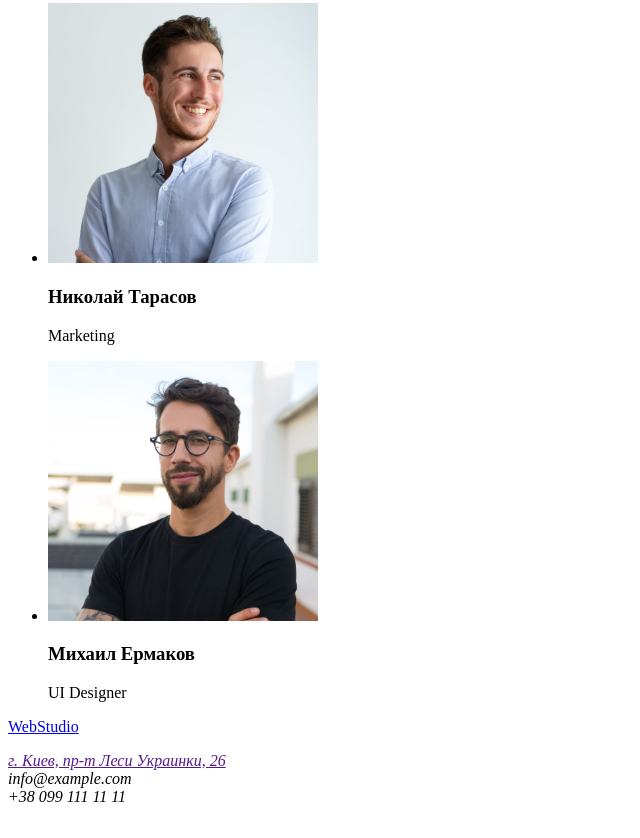
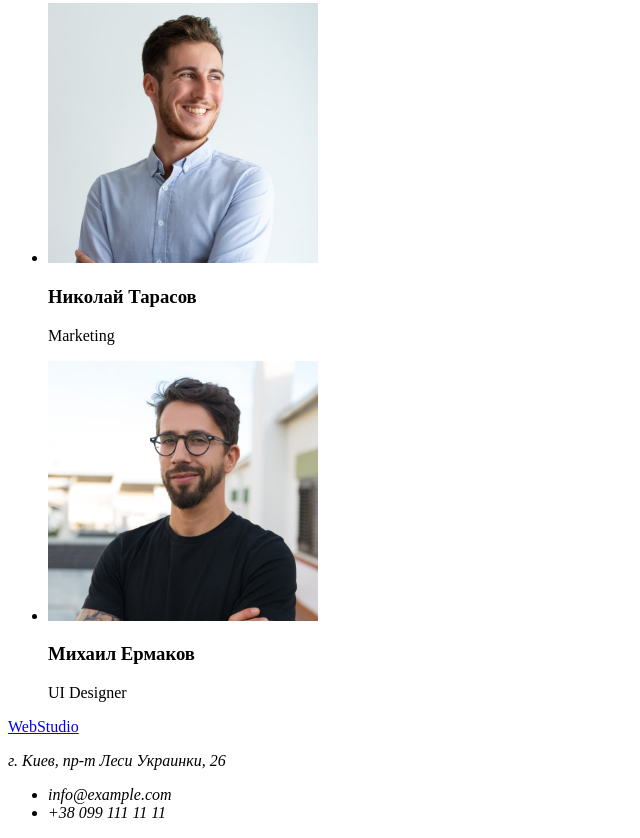
Before and after one commit to pekosk/goit-markup-hw-01, a plain HTML site: page index.html in a window 1280 px wide. Shown: the part 2333-3171 px from the top of the page, without its empty margins (0-640 px from the left). Drawn offline with Linux system fonts and the light colour scheme.

Commit message:
Исправлен адрес

```diff
--- a/index.html
+++ b/index.html
@@ -82,9 +82,12 @@
         <a href="./index.html">WebStudio</a>
 
         <address>
-            <p><a href="">г. Киев, пр-т Леси Украинки, 26</a> <br />
-            <a href=""></a>info@example.com</a> <br />
-            <a href=""></a>+38 099 111 11 11</a></p>
+            <p>г. Киев, пр-т Леси Украинки, 26</p>
+
+            <ul>
+                <li><a href=""></a>info@example.com</a></li>
+                <li><a href=""></a>+38 099 111 11 11</a></li>
+            </ul>
         </address>
     </footer>
 </body>
```
